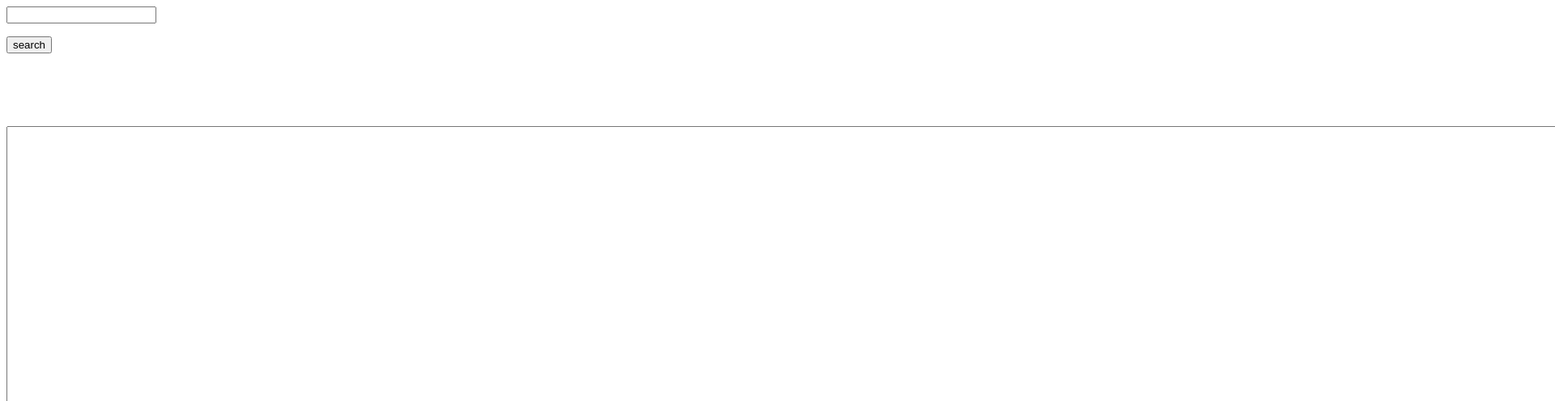
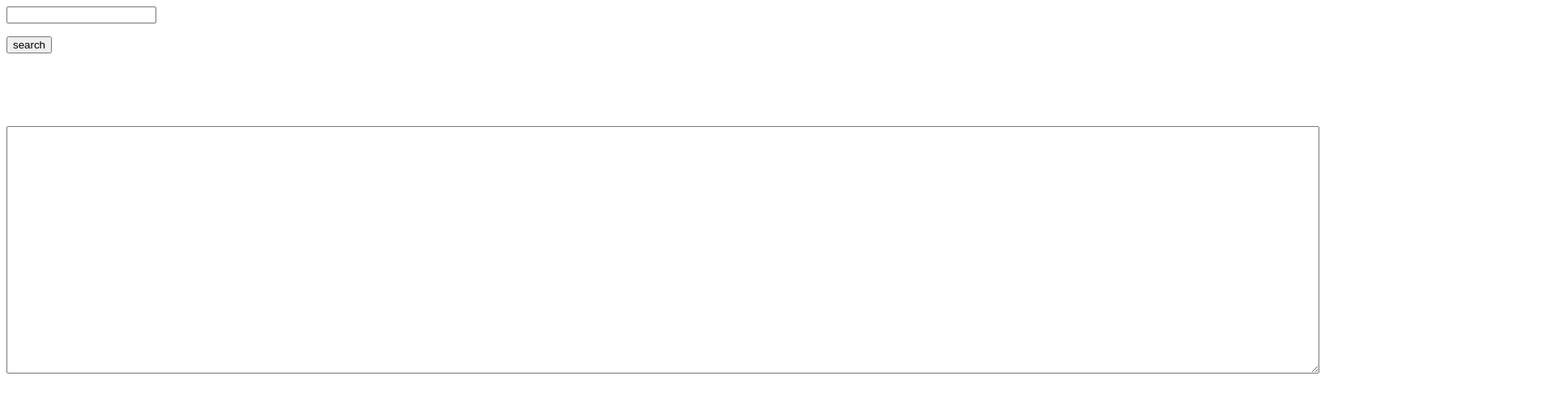
Before and after one commit to victorlee917/cutify, a plain HTML site: page index.html in a window 1280 px wide. Shown: the top 496 px of the page at 81% size, 1920 px wide, since content can reach past the window. Drawn offline with Linux system fonts and the light colour scheme.

Commit message:
Update index.html

```diff
--- a/index.html
+++ b/index.html
@@ -14,6 +14,6 @@
     <span id="title"></span>
     <span id="desc"></span>
     <span id="image"></span>
-    <textarea type="text" id="all" rows="200" cols="1000"></textarea>
+    <textarea type="text" id="all" rows="20" cols="200"></textarea>
   </body>
 </html>
```
